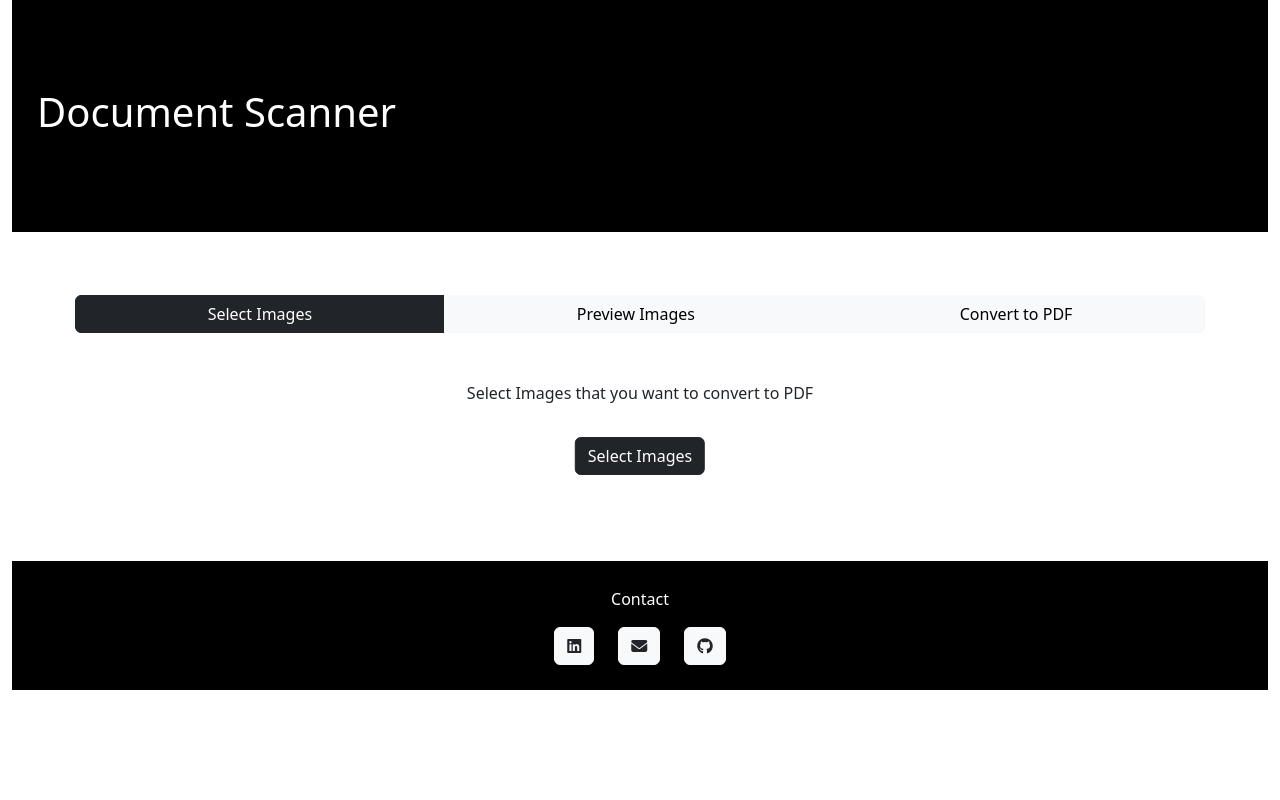
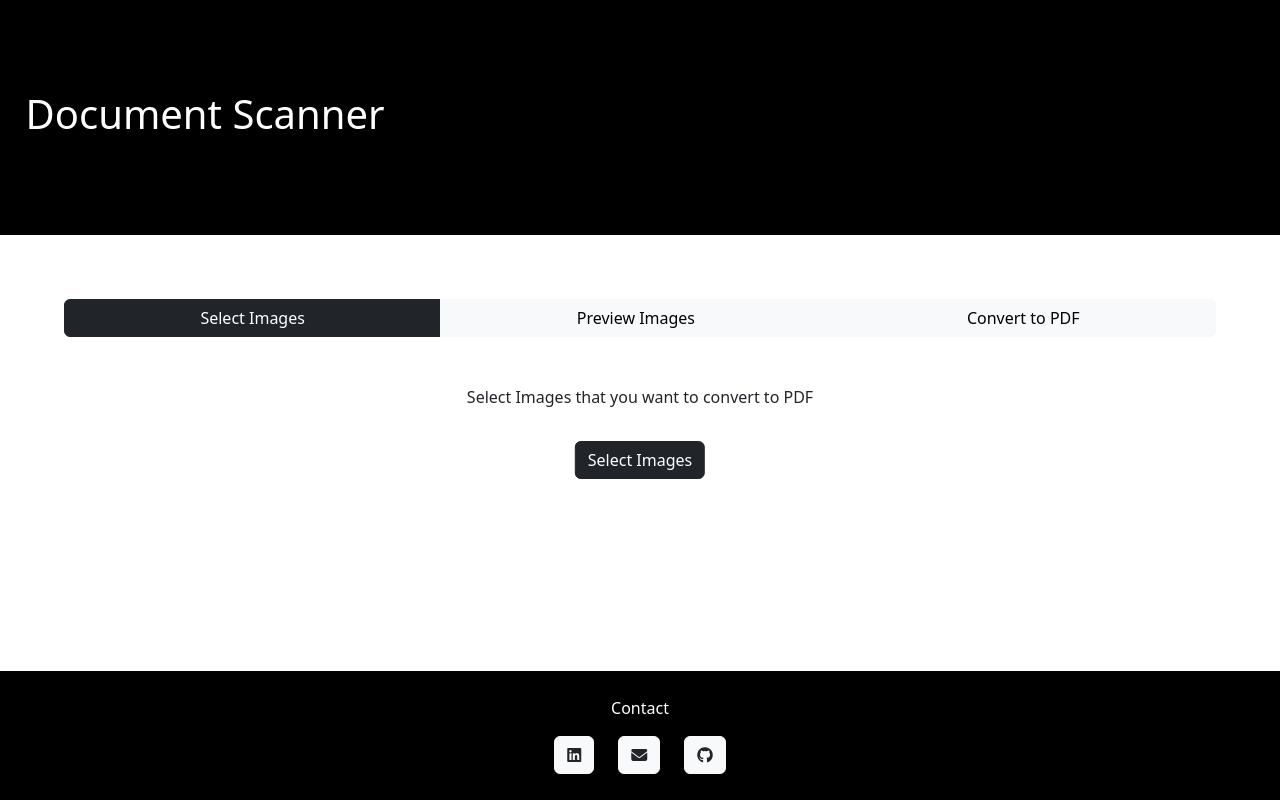
Before and after one commit to mithunsai/document-scanner-fe, a Vue app: page / in a window 1280 px wide. Built offline with nearby package versions, Linux system fonts and the light colour scheme.

Commit message:
updates the height and width of the elements and incorporates flex

```diff
--- a/index.html
+++ b/index.html
@@ -1,5 +1,5 @@
 <!DOCTYPE html>
-<html lang="en">
+<html lang="en" class="h-100">
   <head>
     <meta charset="UTF-8" />
     <link rel="icon" href="/favicon.ico" />
@@ -10,8 +10,8 @@
     <meta name="viewport" content="width=device-width, initial-scale=1.0" />
     <title>Document Scanner</title>
   </head>
-  <body>
-    <div id="app"></div>
+  <body class="h-100 w-100">
+    <div id="app" class="h-100 w-100"></div>
     <script type="module" src="/src/main.js"></script>
   </body>
 </html>
--- a/src/App.vue
+++ b/src/App.vue
@@ -4,9 +4,9 @@ import Header from "./components/Header.vue";
 import Footer from "./components/Footer.vue";
 </script>
 <template>
-  <div class="container-fluid">
+  <div class="h-100 w-100 d-flex flex-column">
       <Header></Header>
-      <ImgToPdf></ImgToPdf>
-      <Footer></Footer>
+      <ImgToPdf class="flex-fill"></ImgToPdf>
+      <Footer class=""></Footer>
   </div>
 </template>
```
